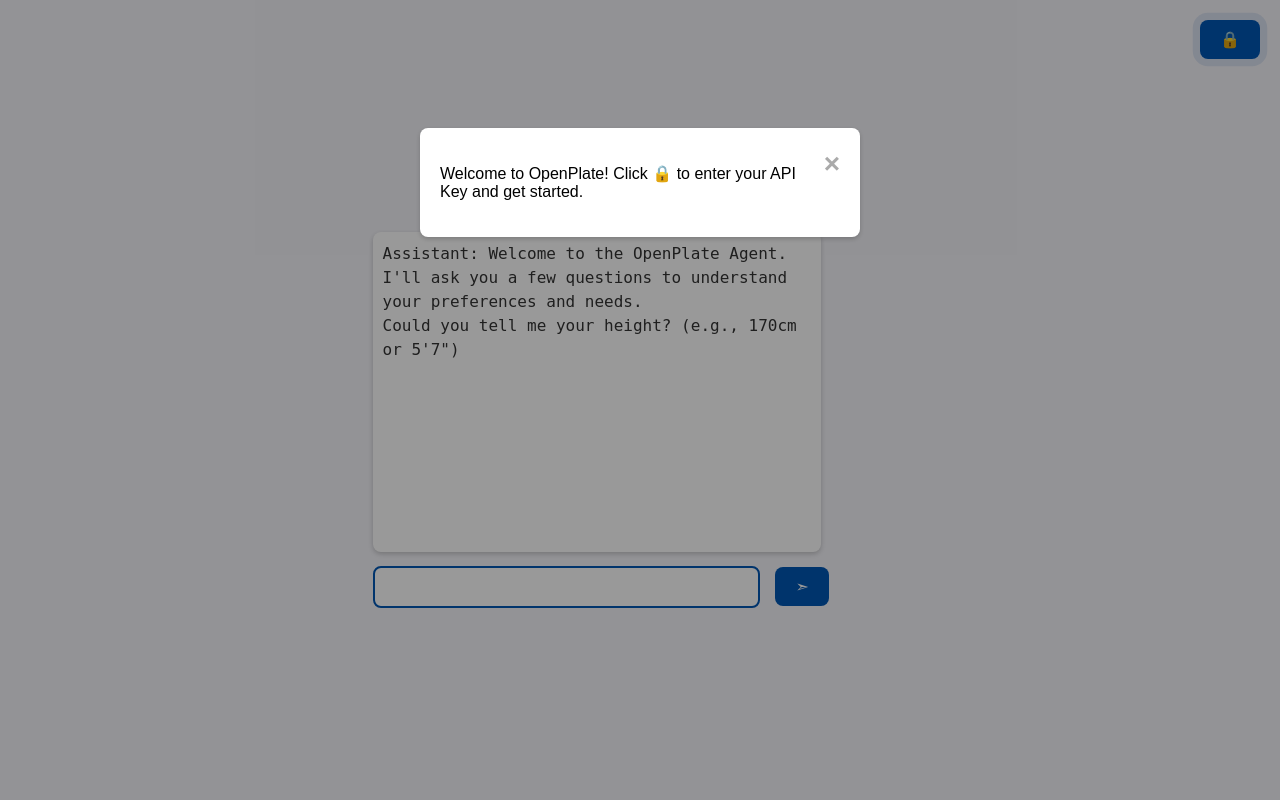
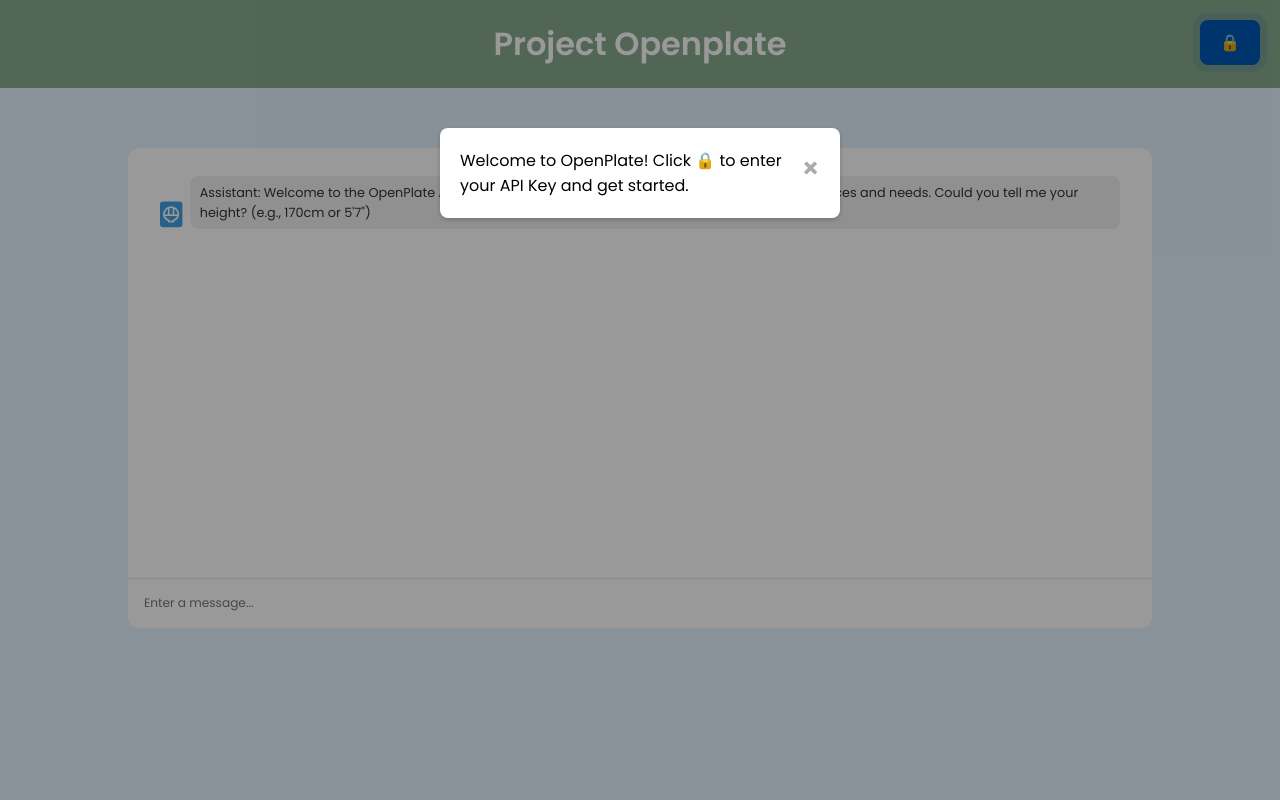
Before and after one commit to sherrui09/CS_329_OpenPlate, a Flask app: page / in a window 1280 px wide. Run offline with Flask 3, Linux system fonts and the light colour scheme; parts of the project's set-up code (start-up, migrations or seed data) failed here and were passed over.

Commit message:
Frontend
Complete change to index.html and app.js for dynamic chatting and auto scroll

```diff
--- a/app/app.py
+++ b/app/app.py
@@ -559,7 +559,7 @@
     if request.method == 'POST':
         data = request.get_json()
         user_input = data['message'].strip()
-
+        print(user_input)
         current_key = session['current_question_key']
 
         if current_key is not None:
@@ -580,7 +580,9 @@
                     chat_message = f"Your profile has been created!\nLet me know if you'd like to update your profile or jump into generating your recipe!"
                     popup_message = f"Your profile:\n{session['user_profile']}"
                     # TODO
-                    return jsonify_popup(chat_message,popup_message )
+                    return jsonify_chat(chat_message)
+
+                    # return jsonify_popup(chat_message,popup_message )
             else:
                 print(assistant.questions[current_key])
                 return jsonify_chat(f"Invalid response for {current_key}. Please try again.")
--- a/app/static/app.js
+++ b/app/static/app.js
@@ -1,12 +1,15 @@
 document.addEventListener('DOMContentLoaded', function() {
+    console.log("IM IN")
     const sendButton = document.getElementById('sendButton');
     const inputBox = document.getElementById('userInput');
-    const chatBox = document.getElementById('chatbox');
+    const chatBox = document.getElementById('botbox'); // This is going to display Our Model's OUTPUT
+    const userBox = document.getElementById('userbox'); // This is going to display Our User's  INPUT
     const apiKeyModal = document.getElementById('apiKeyModal');
     const welcomeModal = document.getElementById('welcomeModal');
     const apiKeyInput = document.getElementById('apiKeyInput');
     const apiKeySubmit = document.getElementById('apiKeySubmit');
     const apiButton = document.getElementById('apiButton');
+
     const closeButtons = document.querySelectorAll('.close');
 
     // Show the welcome modal on load
@@ -69,15 +72,41 @@
 
     function sendMessage() {
         const userMessage = inputBox.value.trim();
+        console.log(userMessage)
         const apiKey = localStorage.getItem('apiKey');
         if (!userMessage) {
             alert("Please type a message.");
             return;
         }
 
-        chatBox.value += "You: " + userMessage + "\n";
+        let riceBowlSpan = document.createElement('span'); // make a ricebowl icon for the BOT
+        let userIconSpan = document.createElement('span')  // make a user icon for USER
+        riceBowlSpan.className = 'material-symbols-outlined';
+        userIconSpan.className = 'material-symbols-outlined';
+        riceBowlSpan.textContent = 'rice_bowl';
+        userIconSpan.textContent = 'person';
+
+
+        // REASON FOR HTML IN JS FILE ---> Need to dynamically update chat. Cannot dynamically update in HTML (to my limited knowledge)
+        let userBoxDiv = document.createElement('div')   // make new div
+        userBoxDiv.className = 'user-message';
+        userBoxDiv.textContent = `You: ${userMessage}`; // Use <br> for newline
+
+        const userBoxLi = document.createElement('li');
+        userBoxLi.className = 'chat incoming';
+        userBoxLi.appendChild(userIconSpan); // for user icon
+        userBoxLi.appendChild(userBoxDiv);
+
+
+        let chatBox = document.querySelector('.chatbox') // make a NEW chatbox obj for DISPLAY
+        chatBox.appendChild(userBoxLi)
+
+        chatBox.scrollTop = chatBox.scrollHeight;
+
+        // chatBox.value += "You: " + userMessage + "\n";
+        // userBox.value += "You: " + userMessage + "\n";
+
         inputBox.value = "";  // Clear input box
-
         if (!apiKey) {
             chatBox.value += "Assistant: Please enter an API key to proceed.\n";
             apiKeyModal.style.display = "block";
@@ -95,19 +124,49 @@
         })
         .then(response => response.json())
         .then(data => {
+            let botBoxDiv = document.createElement('div')   // make new div
+            botBoxDiv.className = 'bot-message';
+            botBoxDiv.textContent = `Assistant: \n${data.message}`;
+            console.log(data.message)
+
+            const botBoxLi = document.createElement('li');
+            botBoxLi.className = 'chat incoming';
+            botBoxLi.appendChild(riceBowlSpan); // this is where ricebowl comes in
+            botBoxLi.appendChild(botBoxDiv);
+
             if (data.type === "chat") {
-                chatBox.value += "Assistant: " + data.message + "\n";
+                let chatBox = document.querySelector('.chatbox') // make a NEW chatbox obj for DISPLAY
+                chatBox.appendChild(botBoxLi)
+                chatBox.scrollTop = chatBox.scrollHeight;
+
+                // chatBox.innerHTML += "Assistant: " + data.message + "\n";
+                // chatBox.value += "Assistant: " + data.message + "\n";
+
             } else if (data.type === "popup") {
                 displayPopup(data.message);
             } else if (data.type === "both") {
-                // need to check which popup it's for
-                chatBox.value += "Assistant: " + data.chat_message + "\n";
+
+                let chatBox = document.querySelector('.chatbox') // make a NEW chatbox obj for DISPLAY
+                chatBox.appendChild(botBoxLi)
+                chatBox.scrollTop = chatBox.scrollHeight;
+
+                // chatBox.innerHTML += "Assistant: " + data.chat_message + "\n";
+                // chatBox.value += "Assistant: " + data.chat_message + "\n";
+
                 displayPopup(data.popup_message);
             }
         })
         .catch((error) => {
             console.error('Error:', error);
-            chatBox.value += "Assistant: I encountered an error. Please try again.\n";
+            let botBoxDiv = document.createElement('div')   // make new div
+            botBoxDiv.className = 'bot-message';
+            botBoxDiv.textContent = "Assistant\n: I encountered an error. Please try again.\n";
+            let chatBox = document.querySelector('.chatbox') // make a NEW chatbox obj for DISPLAY
+            chatBox.appendChild(botBoxDiv)
+            chatBox.scrollTop = chatBox.scrollHeight;
+
+            // chatBox.innerHTML += "Assistant: I encountered an error. Please try again.\n";
+            // chatBox.value += "Assistant: I encountered an error. Please try again.\n";
         });
     }
 
--- a/app/static/style.css
+++ b/app/static/style.css
@@ -1,4 +1,7 @@
+/* Import Google font - Poppins */
+@import url('https://fonts.googleapis.com/css2?family=Poppins:wght@400;500;600&display=swap');
 
+/*
 body {
     font-family: 'Arial', sans-serif;
     background-color: #f4f4f9;
@@ -8,9 +11,31 @@
     justify-content: center;
     align-items: center;
     height: 100vh;
+} */
+
+body {
+    margin: 0;
+    padding: 0;
+    font-family: Arial, sans-serif;
+    justify-content: center;
+    background: #E3F2FD;
 }
 
-/* Modal Styles */
+header {
+    background-color: #88AB8E;
+    color: #fff;
+    text-align: center;
+    padding: 20px 0;
+}
+
+* { /* set all elements to have these styles */
+    margin: 0;
+    padding: 0;
+    box-sizing: border-box;
+    font-family: "Poppins", sans-serif;
+  }
+
+/* Modal Styles KEEP THIS POPUP (for now) */
 .modal {
     display: none; /* Hidden by default */
     position: fixed; /* Stay in place */
@@ -112,7 +137,121 @@
 
 
 /* Chatbox Styles */
-textarea#chatbox {
+
+.chatbot {
+    background: #fff;
+    border-radius: 15px;
+    overflow: hidden;
+    transform: scale(0.8);
+  }
+
+  .chatbot .chatbox {
+    overflow-y: auto;
+    height: 600px;
+    padding: 30px 40px 100px;
+  }
+
+  .chatbot :where(.chatbox, textarea)::-webkit-scrollbar {
+    width: 6px;
+  }
+  .chatbot :where(.chatbox, textarea)::-webkit-scrollbar-track {
+    background: #fff;
+    border-radius: 25px;
+  }
+  .chatbot :where(.chatbox, textarea)::-webkit-scrollbar-thumb {
+    background: #ccc;
+    border-radius: 25px;
+  }
+  .chatbox .chat {
+    display: flex;
+    list-style: none;
+  }
+  .chatbox .incoming span {
+    width: 32px;
+    height: 32px;
+    color: #fff;
+    cursor: default;
+    text-align: center;
+    line-height: 32px;
+    align-self: flex-end;
+    background: #40A2E3;
+    border-radius: 4px;
+    margin: 0 10px 7px 0;
+  }
+
+  .chatbot .chat-input {
+    display: flex;
+    gap: 5px;
+    position: absolute;
+    bottom: 0;
+    width: 100%;
+    background: #fff;
+    padding: 3px 20px;
+    border-top: 1px solid #ddd;
+  }
+  .chat-input textarea {
+    height: 55px;
+    width: 100%;
+    border: none;
+    outline: none;
+    resize: none;
+    max-height: 180px;
+    padding: 15px 15px 15px 0;
+    font-size: 0.95rem;
+  }
+  .chat-input span {
+    align-self: flex-end;
+    color: #40A2E3;
+    cursor: pointer;
+    height: 55px;
+    display: flex;
+    align-items: center;
+    visibility: hidden;
+    font-size: 1.35rem;
+  }
+  .chat-input textarea:valid ~ span {
+      visibility: visible;
+    }
+
+    /* Style for user messages */
+  .user-message {
+      background-color: #8db7d6; /* Light blue background */
+      color: #fff; /* Dark text color */
+      padding: 8px 12px;
+      border-radius: 10px;
+      margin: 5px 0;
+    }
+
+  /* Style for bot messages */
+  .bot-message {
+      background-color: #f0f0f0; /* Light gray background */
+      color: #333; /* Dark text color */
+      padding: 8px 12px;
+      border-radius: 10px;
+      margin: 5px 0;
+  }
+
+  /* Style for error messages */
+  .error-message {
+      background-color: #ffcccc; /* Light red background */
+      color: #333; /* Dark text color */
+      padding: 8px 12px;
+      border-radius: 10px;
+      margin: 5px 0;
+  }
+
+  .chatbox #messages {
+      width: calc(100% - 5%); /* Adjust as needed to leave space for padding */
+      word-wrap: break-word; /* Wrap long words to prevent overflow */
+    }
+
+    .chatbox .messages {
+      list-style: none;
+      padding: 0;
+      margin: 0;
+  }
+
+/* textarea#chatbox {
     width: 80%;
     height: 300px;
     border: none;
@@ -125,8 +264,10 @@
     color: #333;
     background-color: #fff;
 }
+*/
 
 /* Input Field Styles */
+/*
 input#userInput {
     width: 68%;
     padding: 10px;
@@ -137,8 +278,10 @@
     color: #333;
     background-color: #fff;
 }
+*/
 
 /* Button Styles */
+/*
 button#sendButton {
     width: 10%;
     padding: 10px;
@@ -155,7 +298,7 @@
 
 button#sendButton:hover {
     background-color: #004494;
-}
+} */
 
 /* Responsive Design */
 @media (max-width: 600px) {
--- a/app/templates/index.html
+++ b/app/templates/index.html
@@ -4,8 +4,17 @@
     <meta charset="UTF-8">
     <title>Meal Planner Assistant</title>
     <link rel="stylesheet" href="{{ url_for('static', filename='style.css') }}">
+
+    <!-- Google Fonts Link For Icons -->
+    <link rel="stylesheet" href="https://fonts.googleapis.com/css2?family=Material+Symbols+Outlined:opsz,wght,FILL,GRAD@20..48,100..700,0..1,-50..200" />
+
+
 </head>
 <body>
+    <header>
+        <h1>Project Openplate</h1>
+    </header>
+
     <!-- Welcome Modal -->
     <div id="welcomeModal" class="modal">
         <div class="modal-content">
@@ -35,14 +44,20 @@
     <!-- API Key Button -->
     <button id="apiButton" class="api-key-button pulse">🔒</button>
 
-    <div id="chatInterface">
-        <textarea id="chatbox" rows="10" cols="50" readonly>{{ bot_response }}</textarea>
-        <div>
-            <input type="text" id="userInput">
-            <button id="sendButton">➣</button>
+    <div class="chatbot">
+        <ul class="chatbox">
+            <li class="chat incoming">
+                <span class="material-symbols-outlined"> rice_bowl </span>
+                <div id="botbox" class="bot-message" readonly> {{ bot_response }} </div>
+            </li>
+        </ul>
+
+        <div class="chat-input">
+            <textarea id="userInput" placeholder="Enter a message..." spellcheck="false" required></textarea>
+            <span id="sendButton" class="material-symbols-outlined">send</span>
         </div>
     </div>
 
-    <script src="{{ url_for('static', filename='app.js') }}"></script>
+    <script src="{{ url_for('static', filename='../static/app.js') }}"></script>
 </body>
 </html>
```
Also changed, not shown: old_index.html (added, +42 -0 lines), styles_to_be.css (added, +140 -0 lines).
